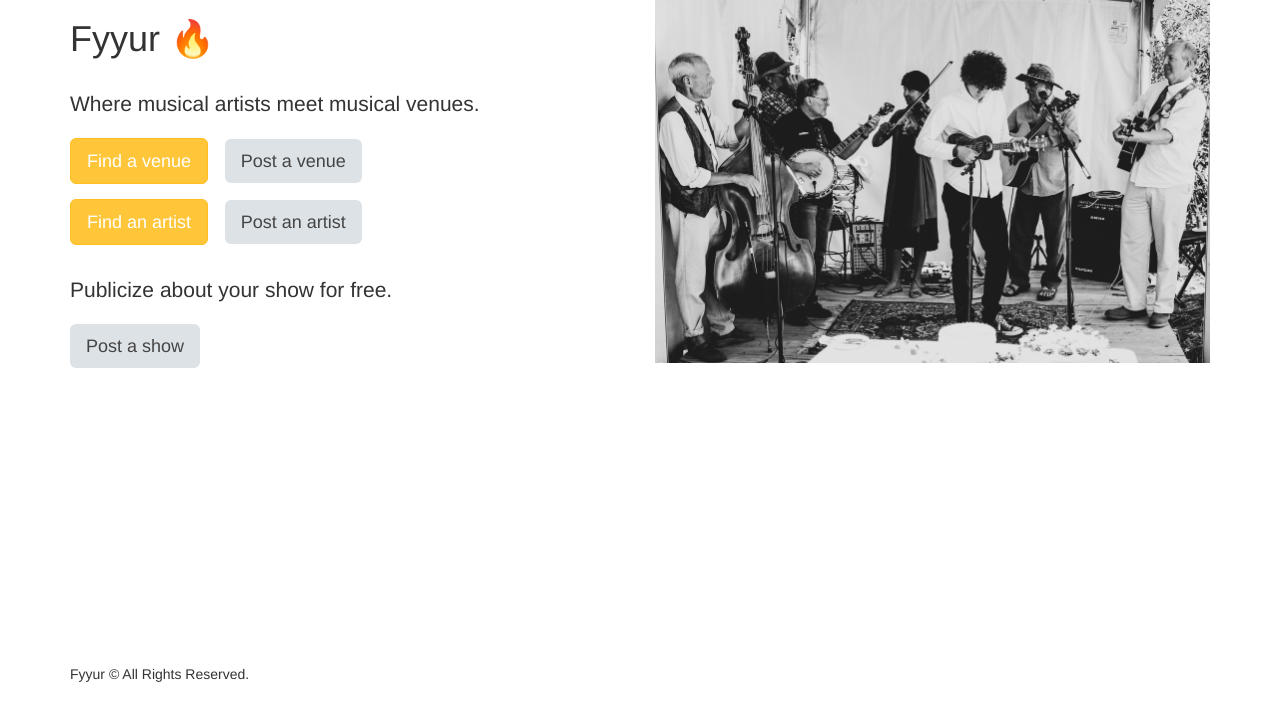
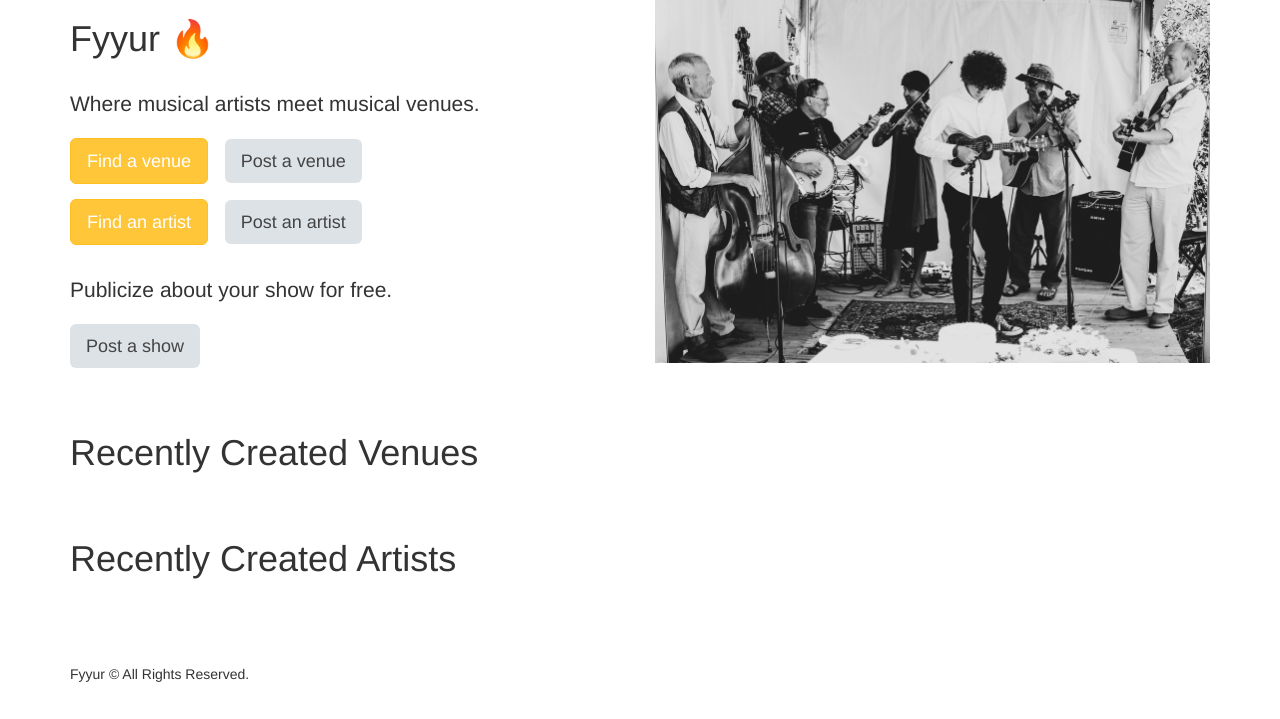
Before and after one commit to yufrances90/Fyyur, a Flask app: page / in a window 1280 px wide. Shown: the part 81-800 px from the top of the page. Run offline with Flask 2, Linux system fonts and the light colour scheme; data that the repository does not hold is empty; some libraries are stand-ins or nearby versions.

Commit message:
feat: Updated home page with newly created venues & artists (1)

```diff
--- a/app/app.py
+++ b/app/app.py
@@ -130,7 +130,12 @@ app.jinja_env.filters['datetime'] = format_datetime
 
 @app.route('/')
 def index():
-  return render_template('pages/home.html')
+
+  venues = Venue.query.limit(10).all()
+
+  artists = Artist.query.limit(10).all()
+
+  return render_template('pages/home.html', venues=venues, artists=artists)
 
 
 #  Venues
@@ -209,8 +214,6 @@ def search_venues():
 
 @app.route('/venues/<int:venue_id>')
 def show_venue(venue_id):
-  # shows the venue page with the given venue_id
-  # TODO: replace with real venue data from the venues table, using venue_id
 
   data = db.session.query(Venue).join(Genre, Venue.genres).filter(Venue.id == venue_id).first()
 
@@ -297,7 +300,7 @@ def create_venue_submission():
 
     flash('An error occurred. Venue ' + request.form.name + ' could not be listed.')
 
-  return render_template('pages/home.html')
+  return index()
 
 @app.route('/venues/<int:venue_id>/delete', methods=['GET'])
 def delete_venue(venue_id):
@@ -311,7 +314,7 @@ def delete_venue(venue_id):
 
       flash('There is a show associated with this venue. Venue ' + str(venue_id) + ' could not be deleted.')
 
-      return render_template('pages/home.html')
+      return index()
 
     # delete venue genre association without deleteing genres
     data = db.session.query(Venue).join(Genre, Venue.genres).filter(Venue.id == venue_id).first()
@@ -332,7 +335,7 @@ def delete_venue(venue_id):
 
     flash('An error occurred. Venue ' + str(venue_id) + ' could not be deleted.')
 
-  return render_template('pages/home.html')
+  return index()
 
 #  Artists
 #  ----------------------------------------------------------------
@@ -405,7 +408,7 @@ def delete_artist(artist_id):
 
       flash('There is a show associated with this artist. Artist ' + str(artist_id) + ' could not be deleted.')
 
-      return render_template('pages/home.html')
+      return index()
 
     # delete artist genre association without deleteing genres
     db.session.query(Artist_Genre).filter(Artist_Genre.artist_id == artist_id).delete()
@@ -424,7 +427,7 @@ def delete_artist(artist_id):
 
     flash('An error occurred. Venue ' + str(artist_id) + ' could not be deleted.')
 
-  return render_template('pages/home.html')
+  return index()
 
 #  Update
 #  ----------------------------------------------------------------
@@ -605,7 +608,7 @@ def create_artist_submission():
 
     flash('An error occurred. Artist ' + request.form.name + ' could not be listed.')
 
-  return render_template('pages/home.html')
+  return index()
 
 
 #  Shows
@@ -656,7 +659,7 @@ def create_show_submission():
 
     flash('An error occurred. Show could not be listed.')
 
-  return render_template('pages/home.html')
+  return index()
 
 @app.errorhandler(404)
 def not_found_error(error):
--- a/app/templates/pages/home.html
+++ b/app/templates/pages/home.html
@@ -22,4 +22,36 @@
 		<img id="front-splash" src="{{ url_for('static',filename='img/front-splash.jpg') }}" alt="Front Photo of Musical Band" />
 	</div>
 </div>
+
+<section>
+	<h1>
+		Recently Created Venues
+	</h1>
+	<div class="row shows">
+		{%for venue in venues %}
+		<div class="col-sm-4">
+			<div class="tile tile-show">
+				<img src="{{ venue.image_link }}" alt="Venue Image" />
+				<h5><a href="/venues/{{ venue.id }}">{{ venue.name }}</a></h5>
+			</div>
+		</div>
+		{% endfor %}
+	</div>
+</section>
+
+<section>
+	<h1>
+		Recently Created Artists
+	</h1>
+	<div class="row shows">
+		{%for artist in artists %}
+		<div class="col-sm-4">
+			<div class="tile tile-show">
+				<img src="{{ artist.image_link }}" alt="Artist Image" />
+				<h5><a href="/artists/{{ artist.id }}">{{ artist.name }}</a></h5>
+			</div>
+		</div>
+		{% endfor %}
+	</div>
+</section>
 {% endblock %}
```
